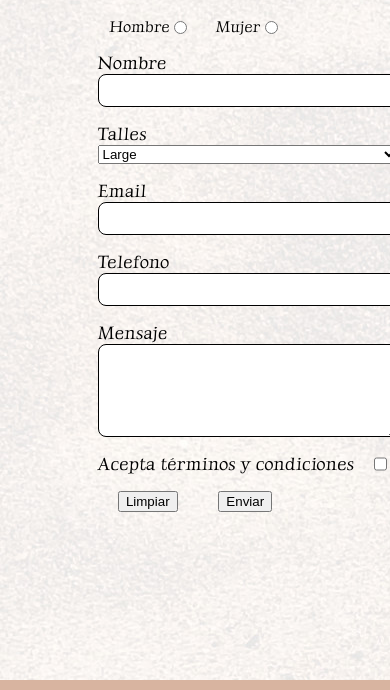
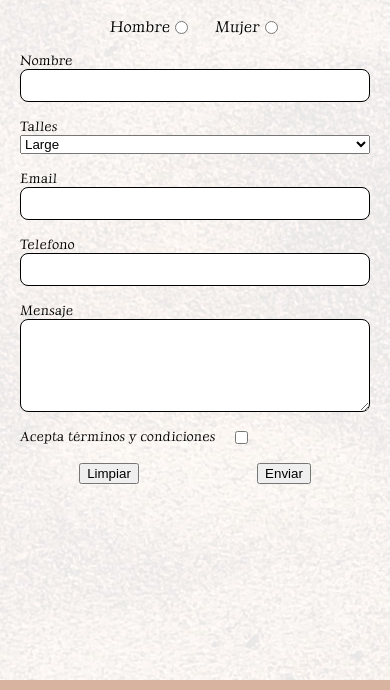
Before and after one commit to CarmenDuque/aquamar, a plain HTML site: page pages/contactanos.html in a window 390 px wide. Shown: the part 124-814 px from the top of the page. Drawn offline with nearby package versions, Linux system fonts and the light colour scheme.

Commit message:
contactanos responsive

```diff
--- a/css/contactanos.css
+++ b/css/contactanos.css
@@ -1,41 +1,42 @@
 .contenedor-formulario {
   display: flex;
   justify-content: center;
+  margin-left: var(--xs);
+  margin-right: var(--xs);
 }
 
 .contenedor-formulario__form {
-  max-width: 50vw;
+  width: 100%;
+  max-width: 450px;
 }
 
 .contenedor-formulario__form__campo-formulario {
-  font-size: 1.15rem;
-  margin: 16px 0;
+  font-size: var(--font-medium);
+  margin: var(--m) 0;
   display: flex;
   flex-direction: column;
-  min-width: 300px;
 }
 
 .contenedor-formulario__form__campo-formulario input,
 .contenedor-formulario__form__campo-formulario textarea {
-  padding: 8px;
-  border-radius: 8px;
+  padding: var(--xs);
+  border-radius: var(--xs);
   border: 1px solid black;
 }
 
 .contenedor-formulario__form__campo-formulario label {
-  min-width: 100px;
 }
 
 .contenedor-formulario__form__campo-horizontal {
   display: flex;
   align-content: space-around;
-  gap: 25px;
+  gap: var(--l);
   justify-content: center;
 }
 
 .horizontal {
   flex-direction: row;
-  gap: 16px;
+  gap: var(--m);
 }
 
 .contenedor-formulario__form__campo-horizontal__sexo {
--- a/css/index.css
+++ b/css/index.css
@@ -5,6 +5,7 @@
   --m: 16px;
   --l: 24px;
   --xl: 32px;
+  --xxl: 50px;
 
   --header-height: 60px;
   --header-logo-height: 42px;
```
